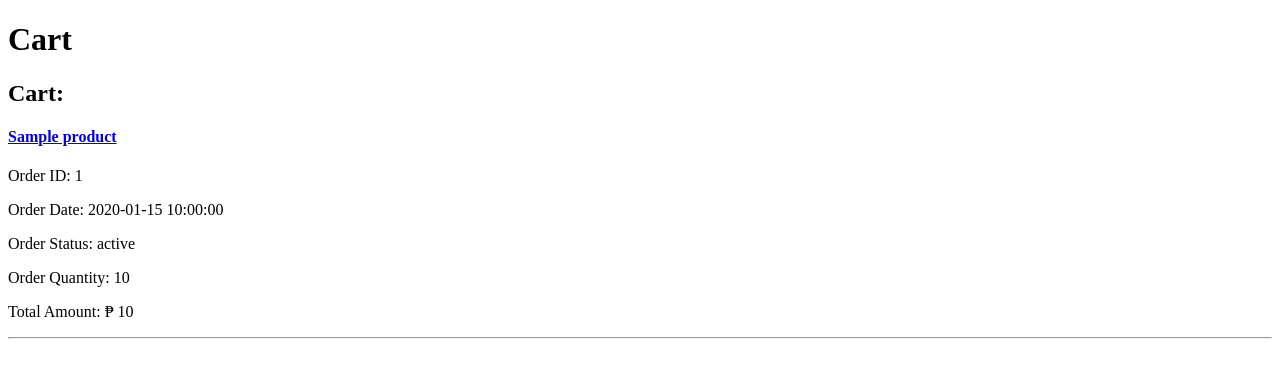
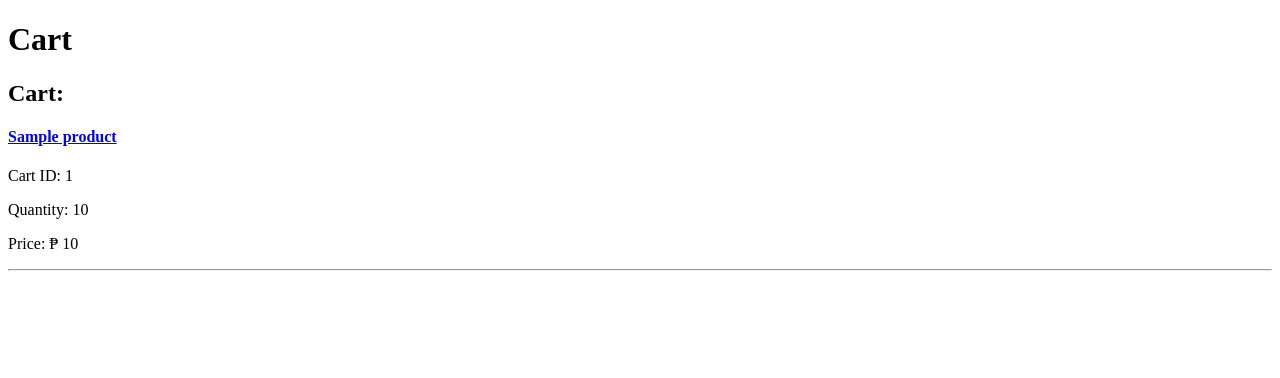
Before and after one commit to NorielRS/VendirectaWeb, a PHP site: page /cart.php in a window 1280 px wide. Shown: the top 378 px of the page. Run offline with PHP 8.4, Linux system fonts and the light colour scheme; the visitor is signed in with stand-in values (Sample User, id 1); tables that the repository leaves empty or names only in its code hold one stand-in row (values such as "Sample post").

Commit message:
Properly handle add to cart functionality

```diff
--- a/cart.php
+++ b/cart.php
@@ -7,6 +7,12 @@ require_once 'addToCartFunctions.php';
 $userId = $userSession->getUserId(); // Assuming you have a way to get the user ID, replace this with actual user ID retrieval logic
 
 $cart_items = $userShoppingFunction->getOrders($userId);
+
+$addToCartFunctions->openCart();
+
+$cart_items = $addToCartFunctions->getCartItems($_SESSION['cart_id']);
+
+
 
 ?>
 
@@ -27,11 +33,10 @@ $cart_items = $userShoppingFunction->getOrders($userId);
             </a></h4>
 
             <p><?php htmlspecialchars($cart_item['product_id'] ?? ''); ?></p>
-            <p>Order ID: <?php echo htmlspecialchars($cart_item['order_id'] ?? ''); ?></p>
-            <p>Order Date: <?php echo htmlspecialchars($cart_item['created_at'] ?? ''); ?></p>
-            <p>Order Status: <?php echo htmlspecialchars($cart_item['order_status'] ?? ''); ?></p>
-            <p>Order Quantity: <?php echo htmlspecialchars($cart_item['order_quantity'] ?? ''); ?></p>
-            <p>Total Amount: ₱ <?php echo htmlspecialchars($cart_item['total_amount'] ?? ''); ?></p>
+
+            <p>Cart ID: <?php echo htmlspecialchars($cart_item['cart_id'] ?? ''); ?></p>
+            <p>Quantity: <?php echo htmlspecialchars($cart_item['quantity'] ?? ''); ?></p>
+            <p>Price: ₱ <?php echo htmlspecialchars($cart_item['price'] ?? ''); ?></p>
 
             <hr>
             </div>
```
